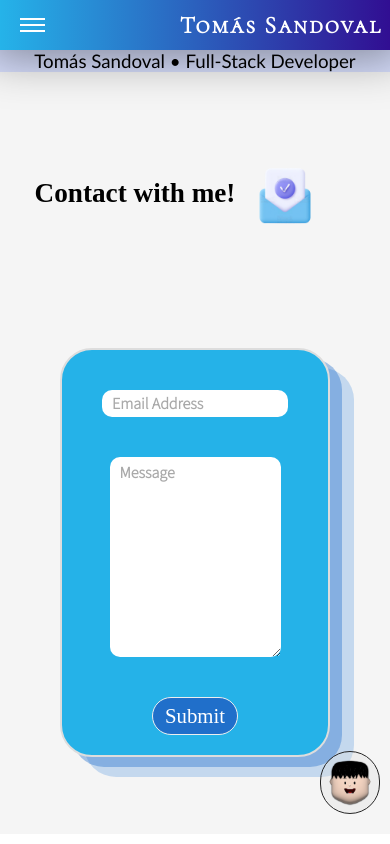
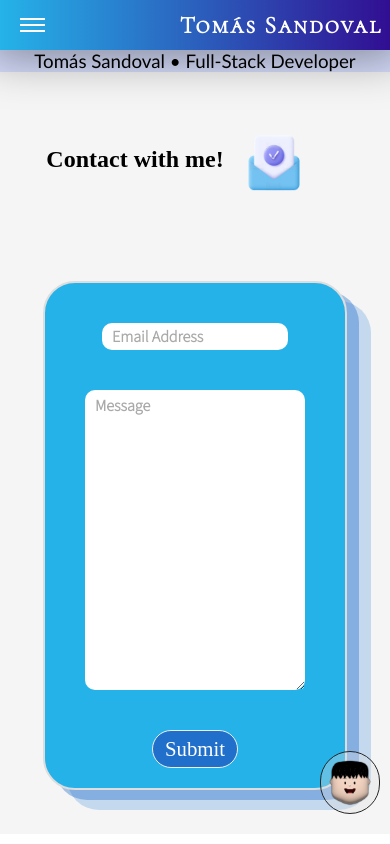
Before and after one commit to TomSandoval/Portfolio, a React (Vite) app: page /contact in a window 390 px wide. Built offline with nearby package versions, Linux system fonts and the light colour scheme; a web font is replaced by a local one.

Commit message:
input contact fixed

```diff
--- a/src/components/Contact/Contact.css
+++ b/src/components/Contact/Contact.css
@@ -138,7 +138,7 @@
     }
 
     .title-contact {
-        font-size: 1.7em;
+        font-size: 1.5em;
         text-align: center;
     }
 
@@ -152,8 +152,8 @@
     }
 
     .message-input {
-        min-width: 120px;
-        min-height: 200px;
+        min-width: 220px;
+        min-height: 300px;
         max-width: 250px;
 
     }
```
